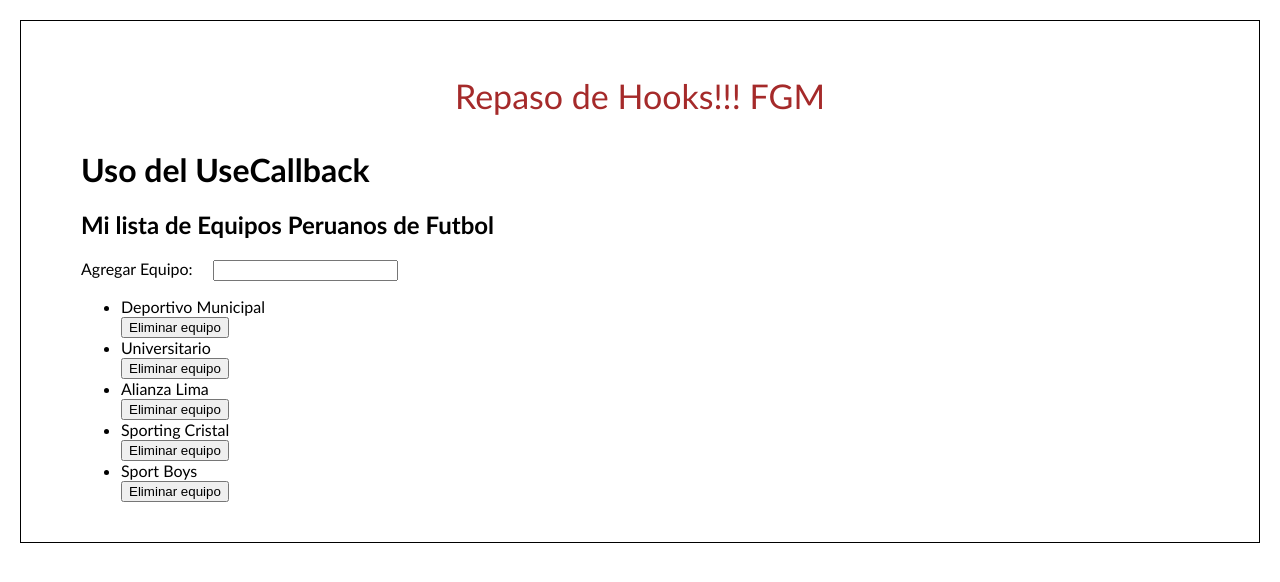
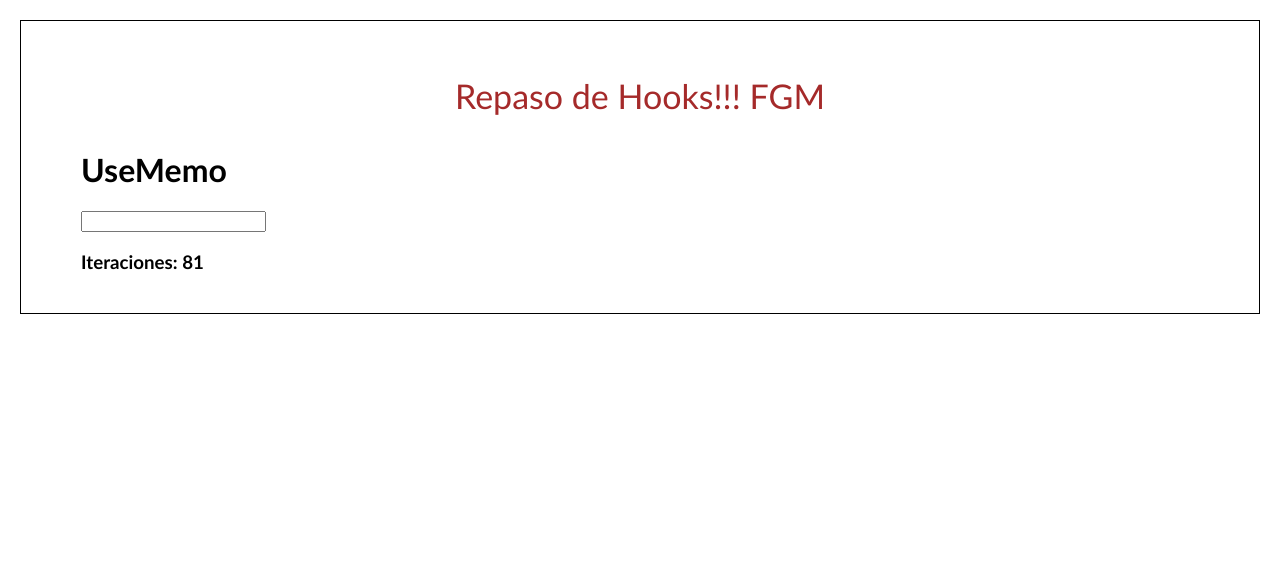
Before and after one commit to FernandoGM2701/hooks-react, a React (Create React App) app: page / in a window 1280 px wide. Shown: the top 582 px of the page. Built offline with nearby package versions, Linux system fonts and the light colour scheme.

Commit message:
Componente sin useMemo

```diff
--- a/src/App.js
+++ b/src/App.js
@@ -1,5 +1,6 @@
 import UseCallback from "./components/UseCallback/UseCallback";
 import UseEffect from "./components/UseEffect/UseEffect";
+import UseMemo from "./components/UseMemo/UseMemo";
 import UseState from "./components/UseState/UseState";
 import "./styles.css";
 
@@ -10,7 +11,8 @@ return (
       <p>Repaso de Hooks!!! FGM</p>
       {/* <UseState/> */}
       {/* <UseEffect/> */}
-      <UseCallback />
+      {/* <UseCallback /> */}
+      <UseMemo />
     </div>
   );
 }
--- /dev/null
+++ b/src/components/UseMemo/ComponentUseMemo.jsx
@@ -0,0 +1,24 @@
+import React from 'react'
+
+const ComponentUseMemo = ({lista}) => {
+
+  const calculo = (array) =>{
+    console.log("CALCULO");
+    let contador = 0;
+    for (let i=0; i < array.length; i++){
+      for (let j=0;  j < array.length; j++){
+        contador++;
+      }
+    }
+    return contador;
+  }
+  const resultado = calculo(lista);
+
+  return (
+    <>
+      <h3>Iteraciones: {resultado.toLocaleString()} </h3>
+    </>
+  )
+}
+
+export default ComponentUseMemo
--- /dev/null
+++ b/src/components/UseMemo/UseMemo.jsx
@@ -0,0 +1,32 @@
+// El useMemo sirve para memorizar valores como resultado de cálculo
+
+import React, { useState } from 'react'
+import ComponentUseMemo from './ComponentUseMemo';
+
+const UseMemo = () => {
+
+  const [inputText, setInputText] = useState("");
+
+  const handleChange = ({target}) => setInputText(target.value);
+
+  const createArray = (length) => {
+    let i = length;
+    const arr = [];
+    while (i--) {
+      arr[i] = 0;
+    }
+    return arr;
+  }
+
+  const list = createArray(9);
+
+  return (
+    <>
+      <h1>UseMemo</h1>
+      <input value={inputText} onChange={handleChange} />
+      <ComponentUseMemo lista = {list} />
+    </>
+  )
+}
+
+export default UseMemo
```
